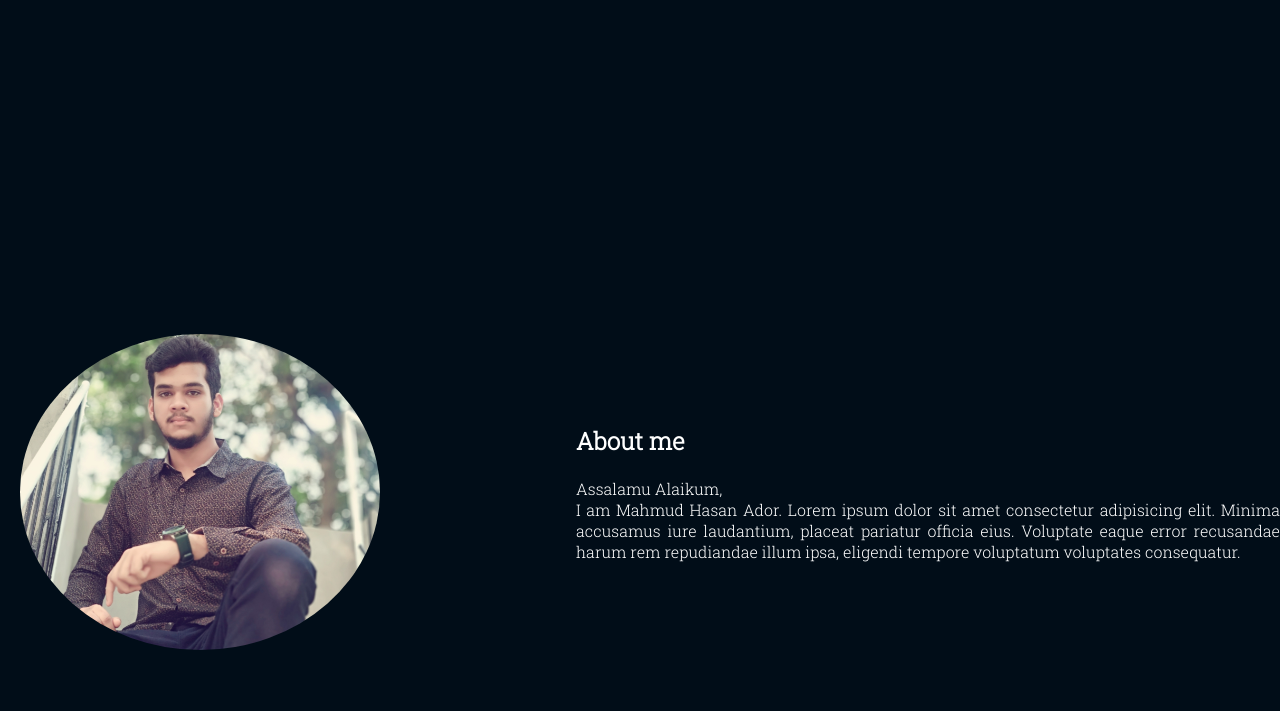
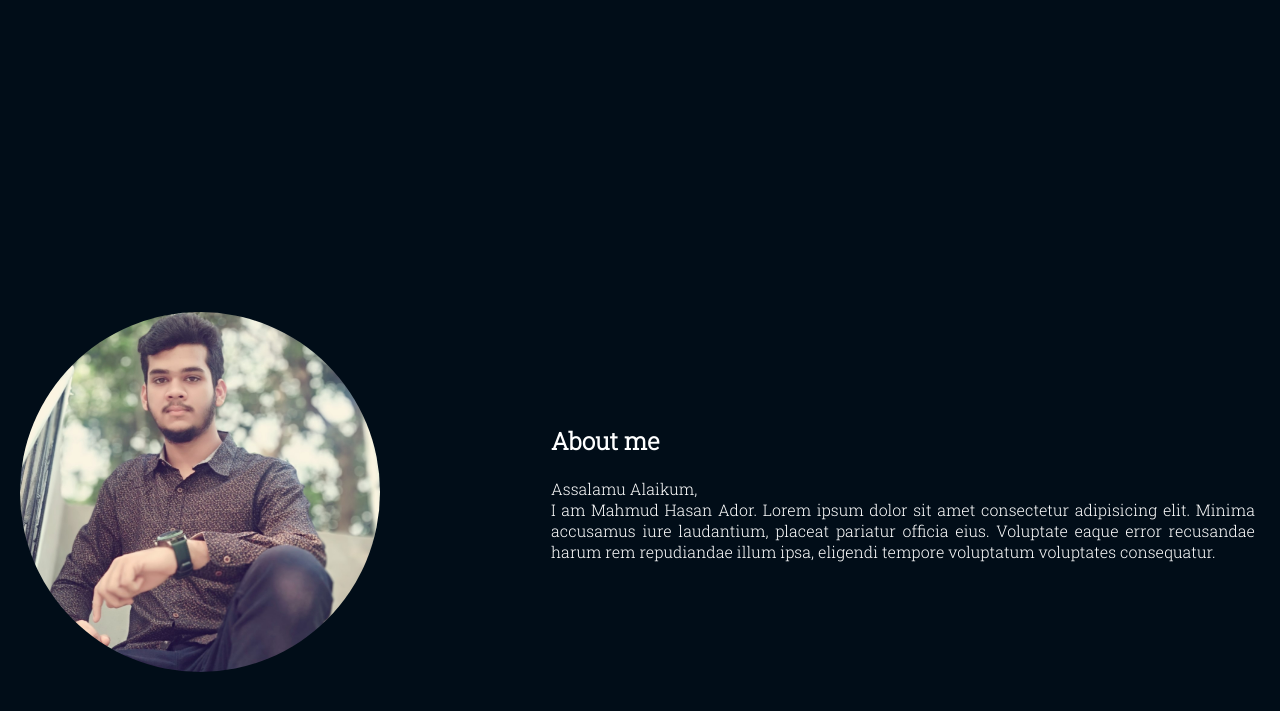
Before and after one commit to mhador/mhador.github.io, a plain HTML site: page index.html in a window 1280 px wide. Shown: the part 445-1156 px from the top of the page. Drawn offline with Linux system fonts and the light colour scheme.

Commit message:
Modified image

```diff
--- a/index.html
+++ b/index.html
@@ -37,7 +37,7 @@
     <section class="about" >
         <div class="container1">
             <div class="profile">
-                <img src="images/img.jpg" alt="img">
+                <img src="images/img1.jpg" alt="img">
             </div>
             <div class="aboutme">
                 <h1>About me</h1><br>
--- a/style.css
+++ b/style.css
@@ -99,6 +99,7 @@ margin-top: 16%;
     flex-direction: column;
     text-align: justify;
     width: 55%;
+    margin-right: 25px;
 }
 .aboutme a{
     color: white;
```
Also changed, not shown: images/img1.jpg (added).
